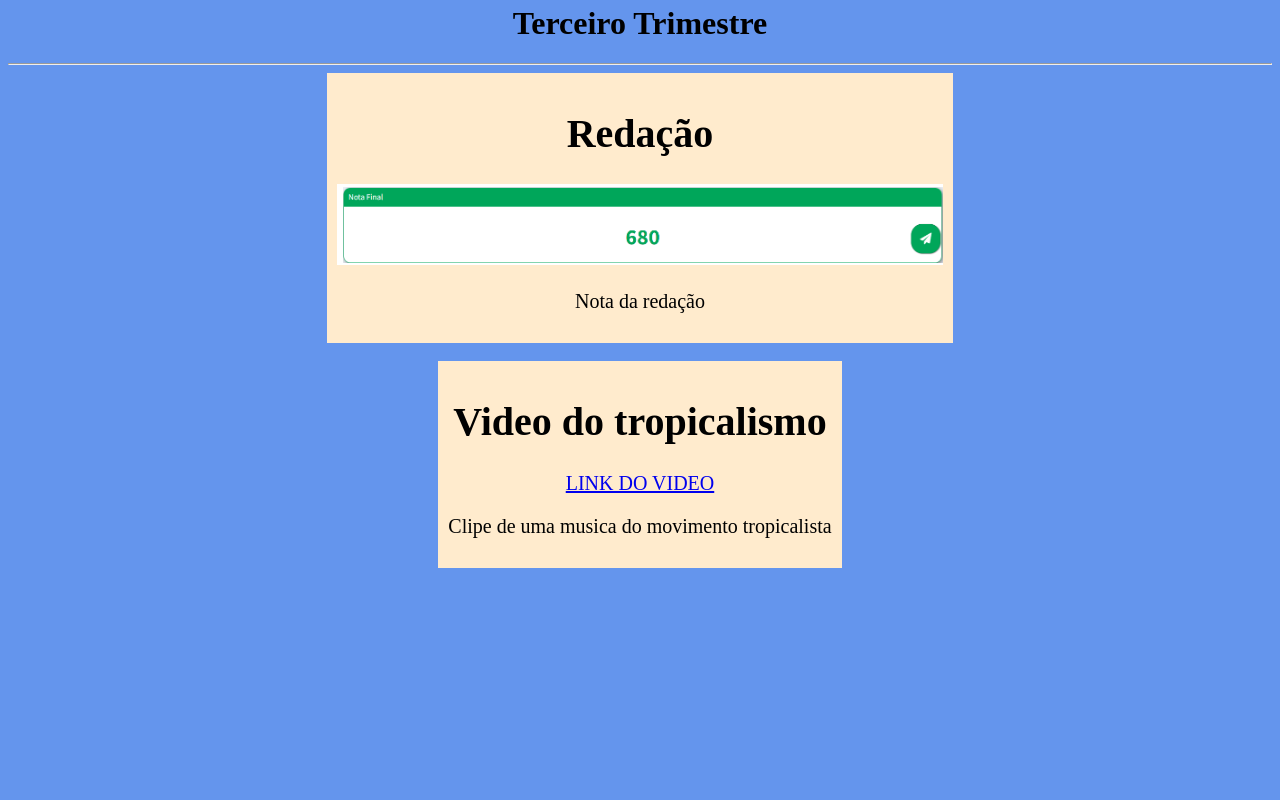
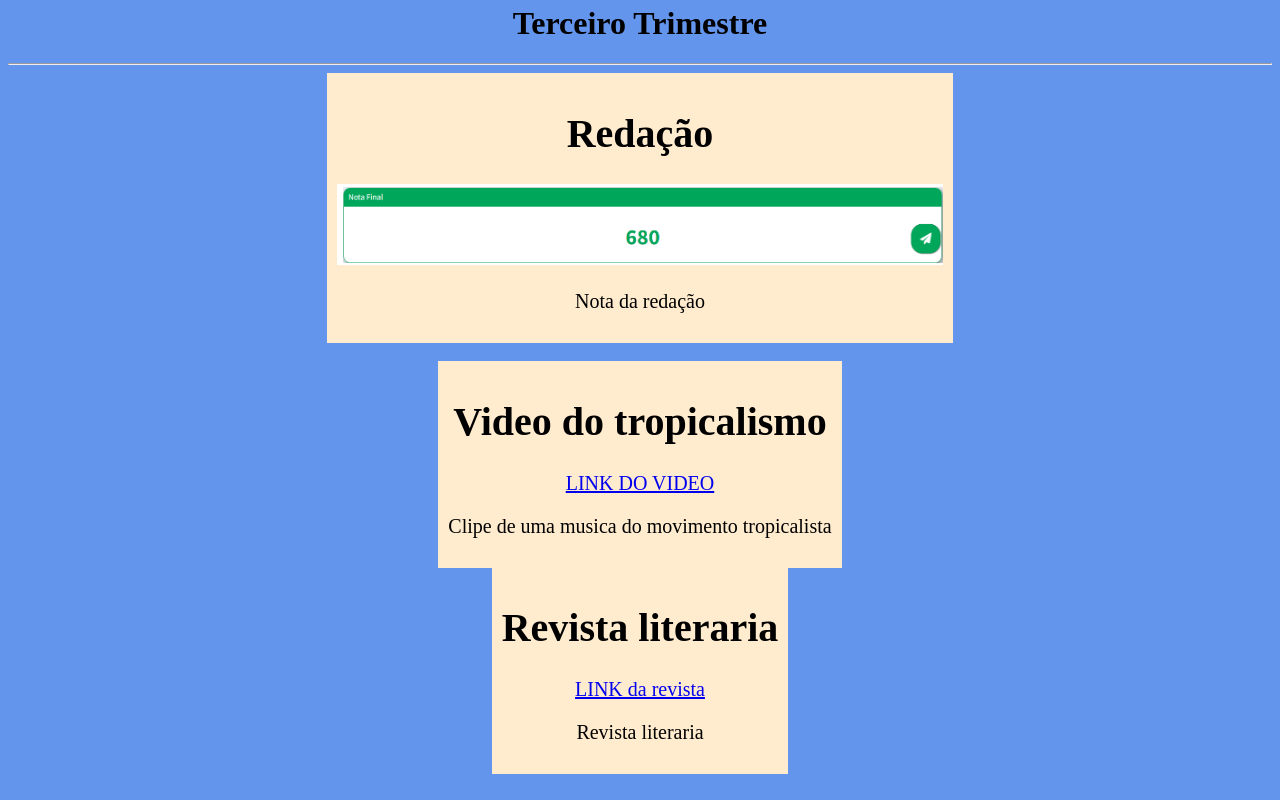
Before and after one commit to PedroLuis-Serra/-Portifolio-, a plain HTML site: page MATERIAS/paginas/linguagens.html in a window 1280 px wide. Shown: the part 2505-3305 px from the top of the page. Before the commit the page ends 3099 px from the top, so only its background shows below. Drawn offline with Linux system fonts and the light colour scheme.

Commit message:
Update linguagens.html

```diff
--- a/MATERIAS/paginas/linguagens.html
+++ b/MATERIAS/paginas/linguagens.html
@@ -54,6 +54,11 @@
         <a href="https://youtu.be/DSiB4LhRlF4" target="_blank">LINK DO VIDEO</a>
         <p>Clipe de uma musica do movimento tropicalista </p>
     </div>
+        <div class="atividade">
+        <h1>Revista literaria</h1>
+        <a href="https://sites.google.com/estudante.sesisenai.org.br/site-da-revista-literaria/in%C3%ADcio" target="_blank">LINK da revista</a>
+        <p>Revista literaria </p>
+    </div>
     <br>
 </body>
 
```
